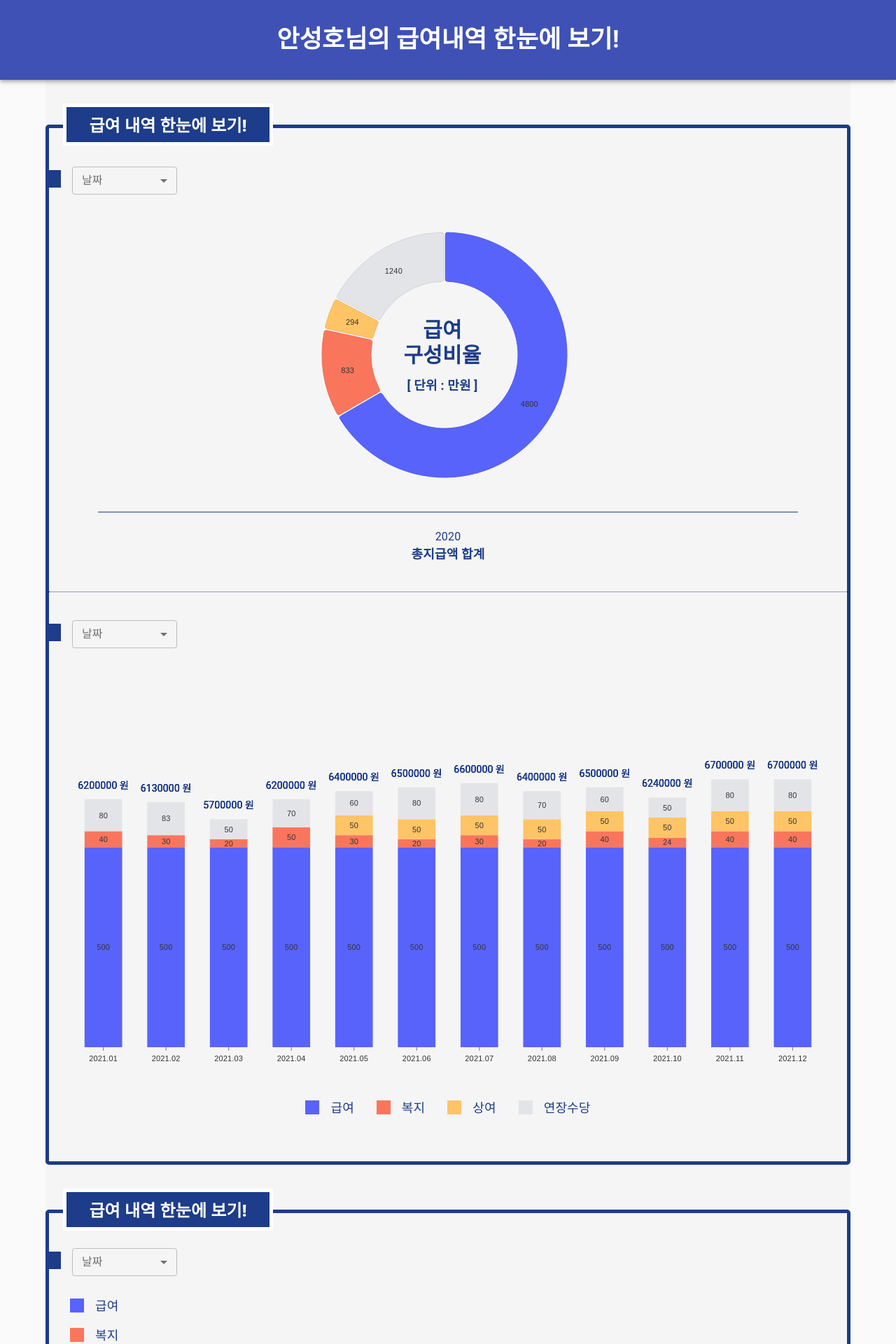
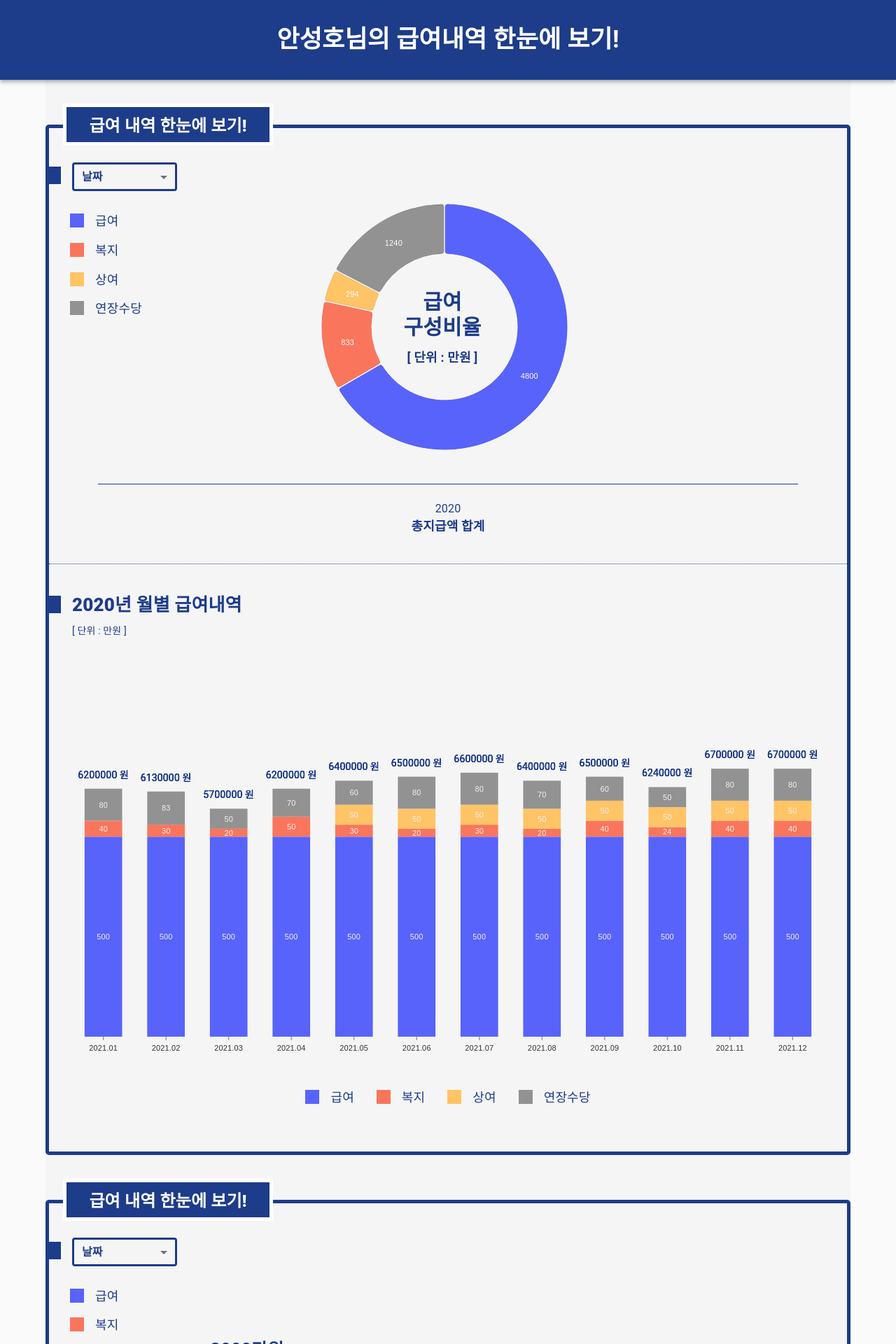
Before and after one commit to disques/salary-chart-front, a React app: page / in a window 1280 px wide. Shown: the top 1920 px of the page at 70% size. Built offline with nearby package versions, Linux system fonts and the light colour scheme.

Commit message:
css작업

```diff
--- a/src/View/Component/Legend.js
+++ b/src/View/Component/Legend.js
@@ -55,7 +55,7 @@ export default function Legend(props) {
           </Box>
         </Box>
         <Box display="flex" ml={4}>
-          <Box mt="2px" width="20px" height="20px" bgcolor="#e3e4e8"/>
+          <Box mt="2px" width="20px" height="20px" bgcolor="#929292"/>
           <Box
             ml={2}
             fontSize="18px"
@@ -98,7 +98,7 @@ export default function Legend(props) {
          </Box>
        </Box>
        <Box display="flex" mt={2}>
-         <Box mt="2px" width="20px" height="20px" bgcolor="#e3e4e8"/>
+         <Box mt="2px" width="20px" height="20px" bgcolor="#929292"/>
          <Box
            ml={2}
            fontSize="18px"
--- a/src/View/Component/MonthLineChart.js
+++ b/src/View/Component/MonthLineChart.js
@@ -52,7 +52,7 @@ export default function MonthLineChart(props) {
 
 const TotalLabels = ({ bars, yScale }) => {
   // space between top of stacked bars and total label
-  const labelMargin = 20;
+  const labelMargin = 60;
 
   return bars.map(({ data: { data, indexValue }, x, width }, i) => {
     // sum of all the bar values in a stacked bar
@@ -75,10 +75,12 @@ const TotalLabels = ({ bars, yScale }) => {
           alignmentBaseline="central"
           // add any style to the label here
           style={{
-            fill: "rgb(51, 51, 51)"
+            fill: "#1d3c89",
+            fontSize: "25px",
+            fontWeight: "800",
           }}
         >
-          {total}
+          {total}만원
         </text>
       </g>
     );
@@ -97,7 +99,7 @@ const TotalLabels = ({ bars, yScale }) => {
         indexBy={indexBy}
         enableLabel={false}
         colors={['#5863fc']}
-        margin={{ top: 50, right: 50, bottom: 50, left: 80 }}
+        margin={{ top: 50, right: 50, bottom: 50, left: 50 }}
         padding={0.3}
         axisLeft={null}
         // add TotalLabels after bars
--- a/src/View/Component/MonthPayList.js
+++ b/src/View/Component/MonthPayList.js
@@ -93,7 +93,7 @@ export default function MonthPayList(props) {
           <BoxTitle />
         </Box>
         <Box className={classes.selectListBox}>
-          <SubTitle />
+          <SubTitle kind="select"/>
         </Box>
         <Box className={classes.legendBox}>
           <Legend />
@@ -107,7 +107,7 @@ export default function MonthPayList(props) {
         </Box>
         <Box className={classes.boxdivider}> </Box>
         <Box className={classes.SubTitleBox}>
-          <SubTitle />
+          <SubTitle kind="text" yearTitle="2020"/>
         </Box>
         <Box display="flex" justifyContent="center">
             <MonthTotalLineChart />
--- a/src/View/Component/MonthTotalLineChart.js
+++ b/src/View/Component/MonthTotalLineChart.js
@@ -32,7 +32,7 @@ export default function MonthTotalLineChart(props) {
 
 const TotalLabels = ({ bars, yScale }) => {
   // space between top of stacked bars and total label
-  const labelMargin = 20;
+  const labelMargin = 40;
 
   return bars.map(({ data: { data, indexValue }, x, width }, i) => {
     // sum of all the bar values in a stacked bar
@@ -55,10 +55,11 @@ const TotalLabels = ({ bars, yScale }) => {
           alignmentBaseline="central"
           // add any style to the label here
           style={{
-            fill: "rgb(51, 51, 51)"
+            fill: "#1d3c89",
+            fontSize: "16px",
           }}
         >
-          {total}
+          {total}000원
         </text>
       </g>
     );
@@ -75,8 +76,9 @@ const TotalLabels = ({ bars, yScale }) => {
         data={data}
         keys={["급여", "복지", "상여", "복지수당"]}
         indexBy={indexBy}
-        colors={['#5863fc', '#f9765d', '#ffc466', '#e3e4e8']}
-        margin={{ top: 50, right: 50, bottom: 60, left: 80 }}
+        colors={['#5863fc', '#f9765d', '#ffc466', '#929292']}
+        margin={{ top: 50, right: 50, bottom: 60, left: 50 }}
+        labelTextColor="#f4f0f0"
         padding={0.5}
         axisLeft={null}
         // add TotalLabels after bars
--- a/src/View/Component/PieDesc.js
+++ b/src/View/Component/PieDesc.js
@@ -31,7 +31,7 @@ export default function PieDesc(props) {
       <Box
         fontSize="18px"
         color="#1d3c89"
-        fontWeight="900"
+        fontWeight="bold"
       >
         총지급액 합계
       </Box>
--- a/src/View/Component/SelectFiledSet.js
+++ b/src/View/Component/SelectFiledSet.js
@@ -1,9 +1,28 @@
 import React, { useEffect, useState } from "react";
-import { useTheme } from "@material-ui/styles";
-import { Box, useMediaQuery, TextField } from "@material-ui/core";
+import { useTheme, makeStyles } from "@material-ui/core/styles";
+import { Box, useMediaQuery, TextField, MenuItem } from "@material-ui/core";
 
+const useStyles = makeStyles((theme) => ({
+  notchedOutline: {
+    borderWidth: "3px",
+    borderColor: "#1d3c89"
+  },
+
+  labelRoot: {
+    fontSize: "16px",
+    fontWeight: 600,
+    color: "#1d3c89",
+  },
+
+  menuRoot: {
+    fontSize: "16px",
+    color: "#1d3c89",
+    fontWeight: 600,
+  }
+}));
 
 const SelectFiledSet = (props) => {
+  const classes = useStyles();
   const theme = useTheme();
   const { title, required, inputWidth, SelectData, ...other } = props;
   const [menu, setmenu] = useState(props.current);
@@ -23,7 +42,6 @@ const SelectFiledSet = (props) => {
   return (
     <Box display="flex">
 
-
       <Box maxWidth={inputWidth} flexGrow={1}>
         <TextField
           label={title}
@@ -33,11 +51,28 @@ const SelectFiledSet = (props) => {
           select
           onChange={handleChange}
           value={menu} //null을 넣으면 에러가 나지만 모양은 이쁘게 나옴
+          InputProps={{
+            classes: {
+              notchedOutline: classes.notchedOutline
+            }
+          }}
+          InputLabelProps={{
+            classes: {
+              root: classes.labelRoot,
+              focused: classes.labelFocused
+            }
+          }}
         >
-          {props.selectDatas.map((selectData) => (
-            <option key={selectData.title} value={selectData.key}>
+           {props.selectDatas.map((selectData) => (
+            <MenuItem
+            classes={{
+              root: classes.menuRoot,
+             }}
+             key={selectData.title}
+             value={selectData.key}
+             >
               {selectData.title}
-            </option>
+            </MenuItem>
           ))}
         </TextField>
       </Box>
--- a/src/View/Component/SubTitle.js
+++ b/src/View/Component/SubTitle.js
@@ -9,16 +9,17 @@ const useStyles = makeStyles((theme) => ({
 
 }));
 
-export default function PieDesc(props) {
+export default function SubTitle(props) {
   const classes = useStyles();
   const theme = useTheme();
   const history = useHistory();
   const { login, setLogin } = useContext(AppContext);
 
   const selectDatas = [
-    { title: "미등록", key: "0" },
-    { title: "수임", key: "1" },
-    { title: "해임", key: "2" },
+    { title: "2018", key: "0" },
+    { title: "2019", key: "1" },
+    { title: "2020", key: "2" },
+    { title: "2021", key: "3" },
   ];
 
   /*
@@ -33,7 +34,7 @@ export default function PieDesc(props) {
     let index = --data.target.value;
     setTxtManager(managerList[index].adminSabun);*/
   };
-
+  console.log(props);
   const handleClick = (event) => {
 
   };
@@ -41,14 +42,30 @@ export default function PieDesc(props) {
   return (
       <Box display="flex">
         <Box bgcolor="#1d3c89" mt="5px" width="18px" height="25px" />
-        <Box width="150px" ml={2}>
+        {props.kind === "select" ?
+          <Box width="150px" ml={2}>
           <SelectFiledSet
             title="날짜"
             name="txtManager"
             selectDatas={selectDatas}
             handleChange={handleChangeYearList}
                 />
-        </Box>
+          </Box> :
+          <Box>
+            <Box
+              ml={2}
+              fontSize="26px"
+              color="#1d3c89"
+              fontWeight="900"
+            >
+             {`${props.yearTitle}년 월별 급여내역`}
+            </Box>
+            <Box ml={2} mt={1} color="#1d3c89">
+              [ 단위 : 만원 ]
+            </Box>
+          </Box>
+          }
+
       </Box>
   );
 }
--- a/src/View/Component/TotalLineChart.js
+++ b/src/View/Component/TotalLineChart.js
@@ -88,7 +88,8 @@ const TotalLabels = ({ bars, yScale }) => {
          }}
           data={data}
           keys={["급여", "복지", "상여", "복지수당"]}
-          colors={['#5863fc', '#f9765d', '#ffc466', '#e3e4e8']}
+          colors={['#5863fc', '#f9765d', '#ffc466', '#929292']}
+          labelTextColor="#f4f0f0"
           indexBy={indexBy}
           margin={{ top: 50, right: 20, bottom: 50, left: 20 }}
           padding={0.4}
--- a/src/View/Component/TotalPayList.js
+++ b/src/View/Component/TotalPayList.js
@@ -19,9 +19,9 @@ const useStyles = makeStyles((theme) => ({
   },
 
   selectListBox: {
-    position: 'relative',
+    position: 'absolute',
     left: "-1px",
-    top: "-5px",
+    top: "50px",
   },
 
   SubTitleBox: {
@@ -43,7 +43,14 @@ const useStyles = makeStyles((theme) => ({
     backgroundSize: "22px",
     height: "1px",
     width: "100%",
-  }
+  },
+
+  legendBox: {
+    position: 'absolute',
+    left: "30px",
+    top: "120px",
+  },
+
 }));
 
 export default function TotalPayList(props) {
@@ -60,14 +67,19 @@ export default function TotalPayList(props) {
         width="1150px"
         borderColor="#1d3c89"
         borderRadius={5}
+        component="div"
+        position="relative"
         >
           <Box className={classes.title}>
             <BoxTitle />
           </Box>
           <Box className={classes.selectListBox}>
-            <SubTitle />
+            <SubTitle kind="select"/>
           </Box>
-          <Box display="flex" justifyContent="center">
+          <Box className={classes.legendBox}>
+            <Legend />
+          </Box>
+          <Box display="flex" justifyContent="center" className={classes.pieBox}>
             <TotalPieChart />
           </Box>
           <Box mt={3} width="1000px" margin="auto">
@@ -78,7 +90,7 @@ export default function TotalPayList(props) {
           </Box>
           <Box mt={5} className={classes.boxdivider}> </Box>
           <Box className={classes.SubTitleBox}>
-            <SubTitle />
+            <SubTitle kind="text" yearTitle="2020"/>
           </Box>
           <Box mb={3} display="flex" justifyContent="center">
             <TotalLineChart />
--- a/src/View/Component/TotalPieChart.js
+++ b/src/View/Component/TotalPieChart.js
@@ -61,11 +61,12 @@ export default function TotalPieChart(props) {
             margin={{ top: 20, right: 30, bottom: 20, left: 20 }}
             padAngle={0.7}
             cornerRadius={3}
-            colors={['#5863fc', '#f9765d', '#ffc466', '#e3e4e8']}
+            colors={['#5863fc', '#f9765d', '#ffc466', '#929292']}   //#e3e4e8 기존 색
             borderWidth={1}
             borderColor={{ from: "color", modifiers: [["darker", 0.2]] }}
             enableArcLinkLabels={true}
             arcLinkLabel="value"
+            arcLabelsTextColor="#ffffff"
             radialLabelsSkipAngle={10}
             radialLabelsTextColor="#333333"
             radialLabelsLinkColor={{ from: "color" }}
--- a/src/View/Header.js
+++ b/src/View/Header.js
@@ -15,7 +15,9 @@ import { AppContext } from "../AppContext";
 
 
 const useStyles = makeStyles((theme) => ({
-
+  abRoot: {
+    backgroundColor: "#1d3c89"
+  },
 }));
 
 export default function Header(props) {
@@ -30,7 +32,12 @@ export default function Header(props) {
 
   return (
     <React.Fragment>
-      <AppBar position="relative" className={classes.customizeToolbar} bgcolor="1d3c89">
+      <AppBar
+        position="relative"
+        classes={{
+          root: classes.abRoot,
+        }}
+        >
         <Box display="flex" justifyContent="center">
           <Box
             align="center"
```
Also changed, not shown: src/View/Component/MonthPayPieChart.js (+8 -5 lines).
